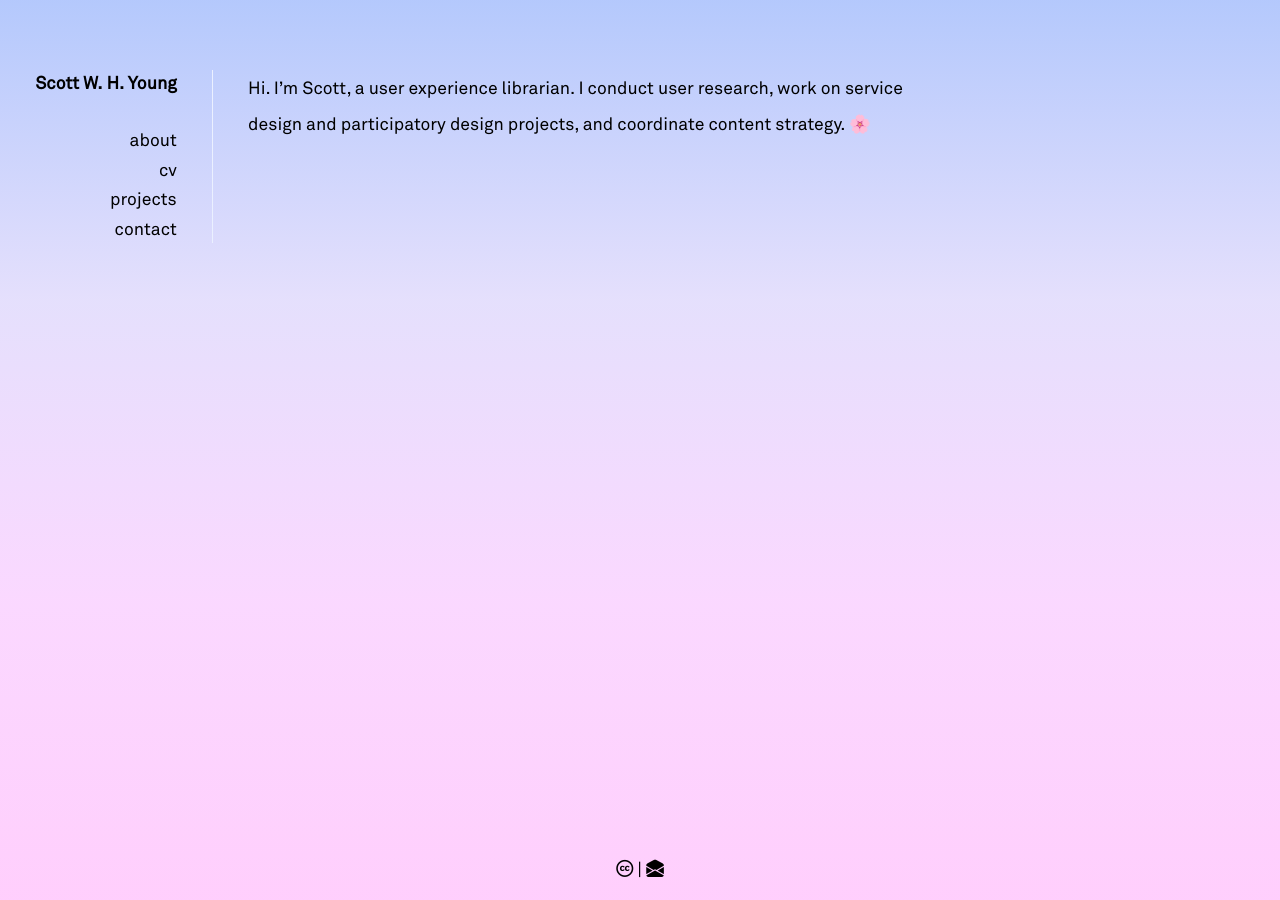
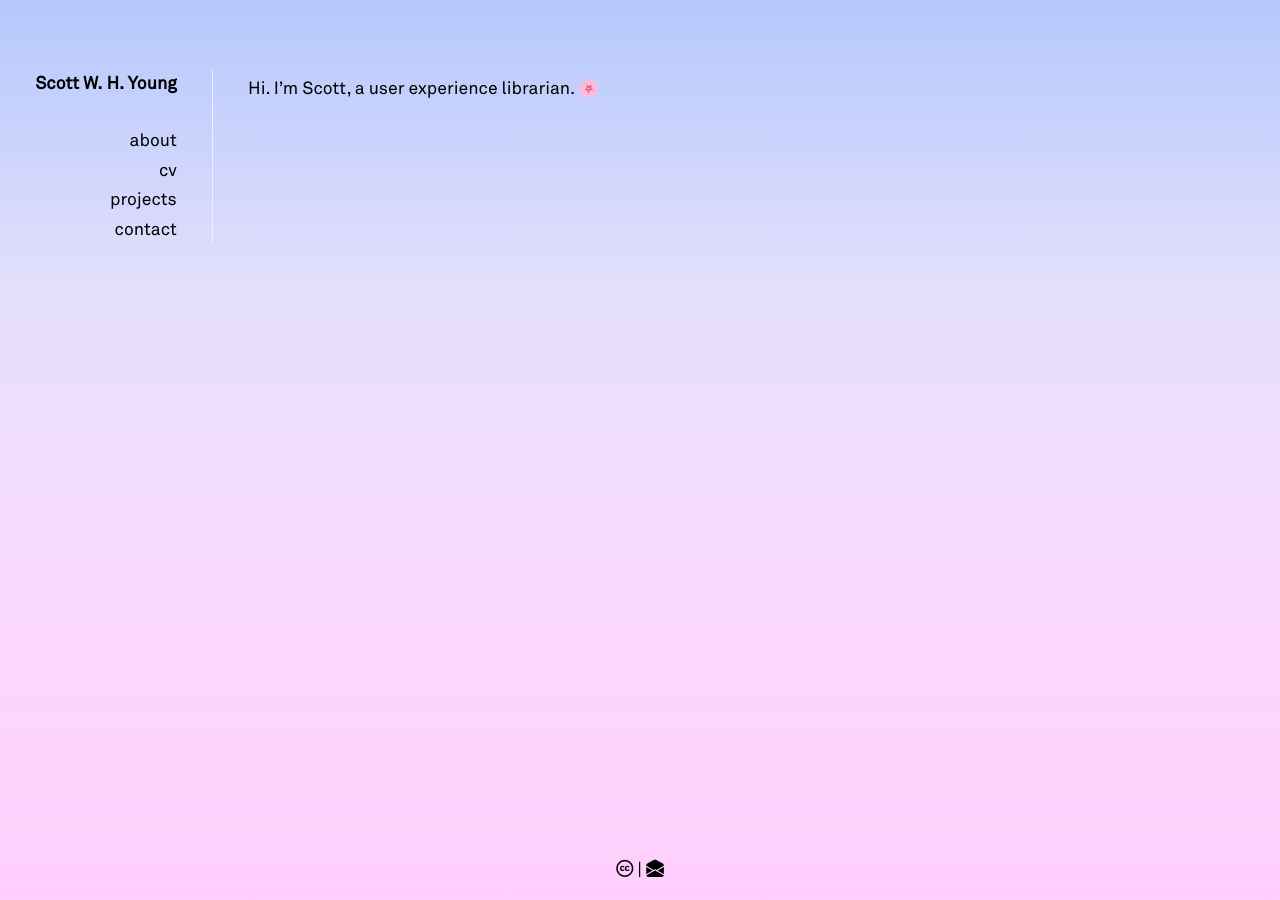
Before and after one commit to swyoung/swyoung.github.io, a Jekyll site: the page built from index.md, in a window 1280 px wide. Built offline with Jekyll 4.4.1, drawn with Linux system fonts in a browser that asks for light colours; nearby versions of some CDN libraries; a style sheet for code colours, icons or effects is not loaded.

Commit message:
Update index.md

```diff
--- a/index.md
+++ b/index.md
@@ -3,4 +3,4 @@ layout: default
 title: Scott W. H. Young - UX Librarian
 canonical_url: 'https://www.scottwhyoung.info'
 ---
-Hi. I’m Scott, a user experience librarian. I conduct user research, work on service design and participatory design projects, and coordinate content strategy. <span class="emoji-spin">🌸</span>
+Hi. I’m Scott, a user experience librarian. <span class="emoji-spin">🌸</span>
```
